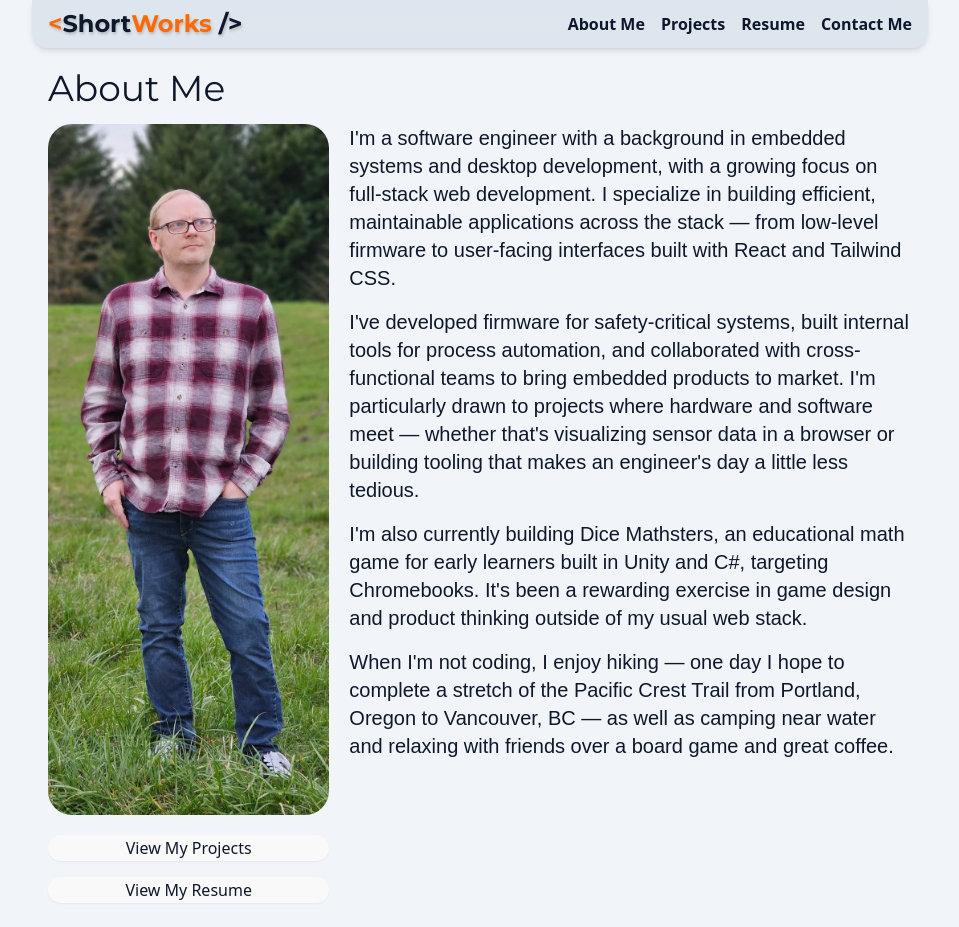
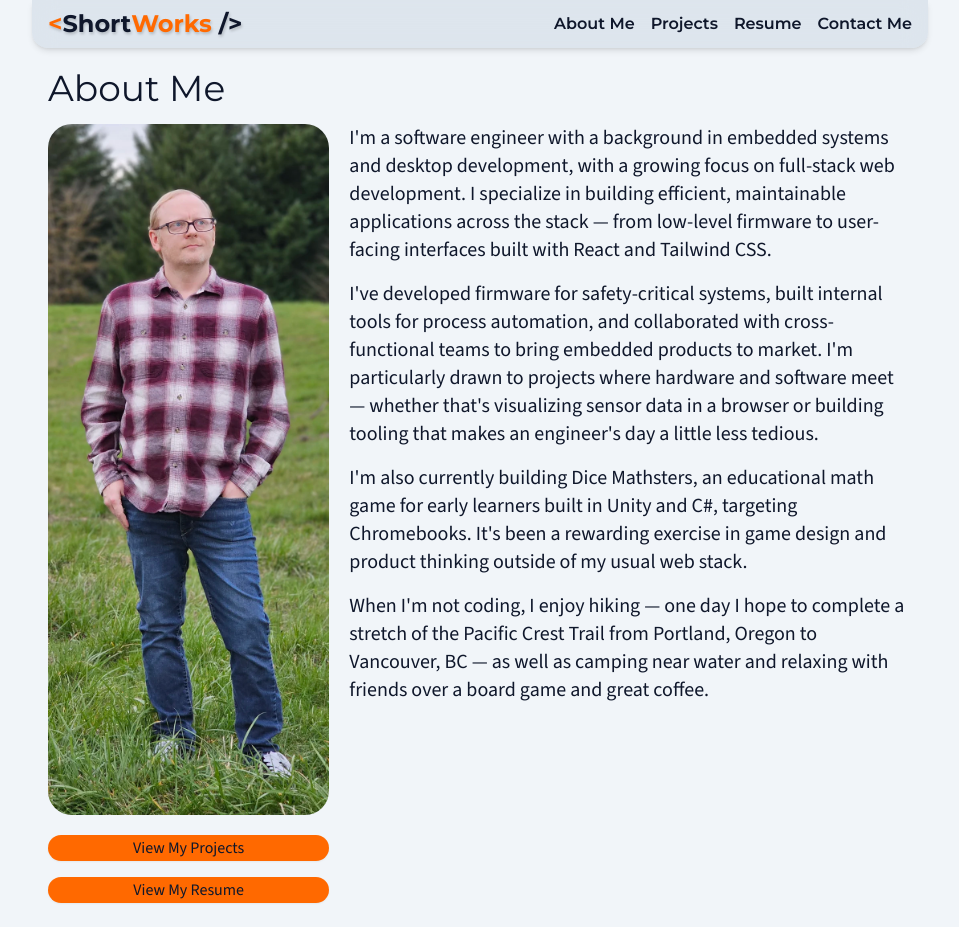
Before and after one commit to shortworks/portfolio-frontend, a React (Vite) app: page /about in a window 1280 px wide. Shown: the whole page, without its empty margins (160-1119 px from the left). Built offline with nearby package versions, Linux system fonts and the light colour scheme.

Commit message:
refactor Navbar and CSS for improved styling and theme integration

```diff
--- a/src/components/Navbar.tsx
+++ b/src/components/Navbar.tsx
@@ -72,7 +72,7 @@ export default function Navbar() {
             <Link
               key={link.to}
               to={link.to}
-              className="hover:text-shadow-hover font-semibold transition-all"
+              className="hover:text-shadow-hover font-header font-semibold transition-all"
             >
               {link.label}
             </Link>
--- a/src/index.css
+++ b/src/index.css
@@ -1,65 +1,74 @@
-@import url('https://fonts.googleapis.com/css2?family=Montserrat:wght@100..900&display=swap');
+@import url('https://fonts.googleapis.com/css2?family=Montserrat:wght@100..900&family=Source+Sans+3:wght@200..900&display=swap');
 @import 'tailwindcss';
 @import 'tailwindcss/preflight' layer(base);
+
+@theme {
+  --font-header: 'Montserrat', sans-serif;
+  --font-body: 'Source Sans 3', sans-serif;
+  --breakpoint-xs: 400px;
+}
 
 @layer utilities {
   /* --- Light Mode --- */
   .bg-surface {
-    @apply bg-slate-100;
+    background-color: theme(--color-slate-100);
   }
   .bg-primary {
-    @apply bg-slate-300;
+    background-color: theme(--color-slate-300);
   }
   .bg-secondary {
-    @apply bg-slate-400/90;
+    background-color: theme(--color-slate-400 / 90%);
   }
   .bg-accent {
-    @apply bg-orange-500;
+    background-color: theme(--color-orange-500);
   }
   .hover\:bg-accent-hover:hover {
-    @apply bg-orange-400;
+    background-color: theme(--color-orange-400);
   }
 
   .text-primary {
-    @apply text-slate-900;
+    color: theme(--color-slate-900);
   }
   .text-secondary {
-    @apply text-slate-600;
+    color: theme(--color-slate-600);
   }
   .text-accent {
-    @apply text-orange-500;
+    color: theme(--color-orange-500);
   }
 
   .border-muted {
-    @apply border-slate-300;
+    border-color: theme(--color-slate-300);
   }
 
   /* --- Dark Mode --- */
   .dark .bg-surface {
-    @apply bg-slate-900;
+    background-color: theme(--color-slate-900);
   }
   .dark .bg-primary {
-    @apply bg-slate-800;
+    background-color: theme(--color-slate-800);
+  }
+  .dark .bg-secondary {
+    background-color: theme(--color-slate-700 / 90%);
   }
   .dark .bg-accent {
-    @apply bg-orange-400;
+    background-color: theme(--color-orange-400);
   }
   .dark .hover\:bg-accent-hover:hover {
-    @apply bg-orange-500;
+    background-color: theme(--color-orange-500);
   }
 
   .dark .text-primary {
-    @apply text-slate-100;
+    color: theme(--color-slate-100);
   }
   .dark .text-secondary {
-    @apply text-slate-300;
+    color: theme(--color-slate-300);
   }
   .dark .text-accent {
-    @apply text-orange-400;
+    color: theme(--color-orange-400);
   }
 
   .dark .border-muted {
-    @apply border-slate-600;
+    border-color: theme(--color-slate-600);
   }
 
   /* --- Common --- */
@@ -71,7 +80,9 @@
   }
 
   nav {
-    @apply bg-slate-300/50 backdrop-blur-md backdrop-filter;
+    background-color: theme(--color-slate-300 / 50%);
+    backdrop-filter: blur(12px);
+    -webkit-backdrop-filter: blur(12px);
   }
 }
 
@@ -79,22 +90,18 @@ html {
   overflow-y: scroll;
 }
 
-:root {
-  font-family: system-ui, Avenir, Helvetica, Arial, sans-serif;
-  line-height: 1.5;
-  font-weight: 400;
+body {
+  margin: 0;
+  display: flex;
+  min-height: 100vh;
+  font-family: var(--font-body);
+}
 
-  color-scheme: light dark;
-  color: rgba(255, 255, 255, 0.87);
-
-  font-synthesis: none;
-  text-rendering: optimizeLegibility;
-  -webkit-font-smoothing: antialiased;
-  -moz-osx-font-smoothing: grayscale;
+h1 {
+  line-height: 1.1;
 }
 
 #root {
-  /* min-height: 100%; */
   text-align: center;
 }
 
@@ -115,49 +122,5 @@ html {
 }
 
 .card-icon {
-  @apply flex-shrink-0 items-center justify-center;
+  @apply flex flex-shrink-0 items-center justify-center;
 }
-
-.logo-color {
-  @apply bg-gradient-to-r from-purple-900 to-blue-700;
-  -webkit-background-clip: text;
-  -webkit-text-fill-color: transparent;
-}
-
-.logo-color:active,
-.logo-color:hover {
-  @apply from-blue-500 to-purple-700;
-}
-
-.link-style:active,
-.link-style:hover {
-  @apply bg-gradient-to-r from-blue-500 to-purple-700;
-  -webkit-background-clip: text;
-  -webkit-text-fill-color: transparent;
-}
-
-@theme {
-  --font-header: 'Montserrat', sans-serif;
-  --font-body: 'Source Sans 3', sans-serif;
-  --breakpoint-xs: 400px;
-}
-
-body {
-  margin: 0;
-  display: flex;
-  min-height: 100vh;
-}
-
-h1 {
-  line-height: 1.1;
-}
-
-@media (prefers-color-scheme: light) {
-  :root {
-    color: #213547;
-    background-color: darkgray;
-  }
-  button {
-    background-color: #f9f9f9;
-  }
-}
```
